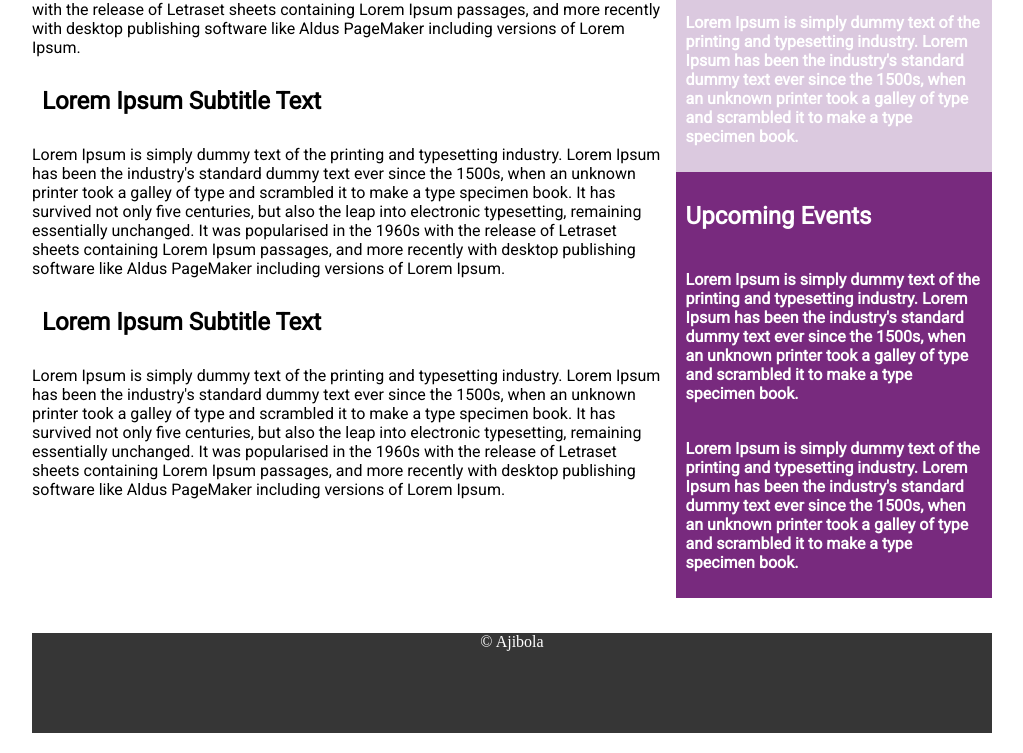
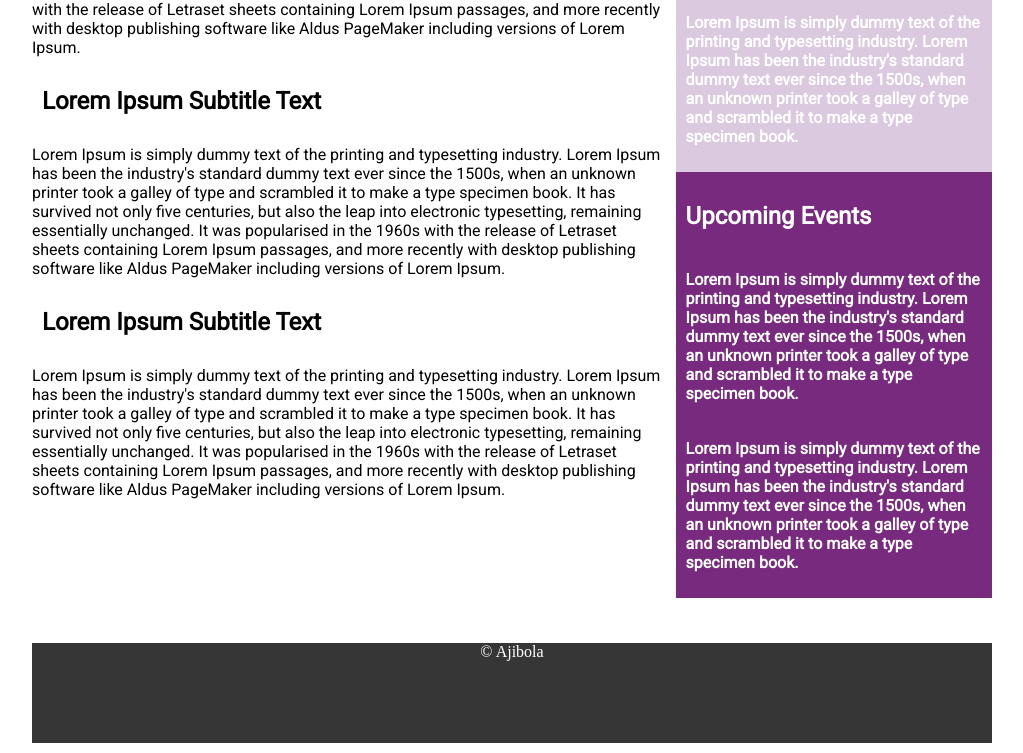
Before and after one commit to jibolso/csdm.rgu, a plain HTML site: page index.html in a window 1280 px wide. Shown: the part 790-1543 px from the top of the page, without its empty margins (128-1151 px from the left). Drawn offline with Linux system fonts and the light colour scheme.

Commit message:
Update style.css

```diff
--- a/css/style.css
+++ b/css/style.css
@@ -93,5 +93,5 @@ footer {
 }
 
 footer p {
-    margin:10px 10px 10px 10px;
+    margin-top:20px;
 }
```
